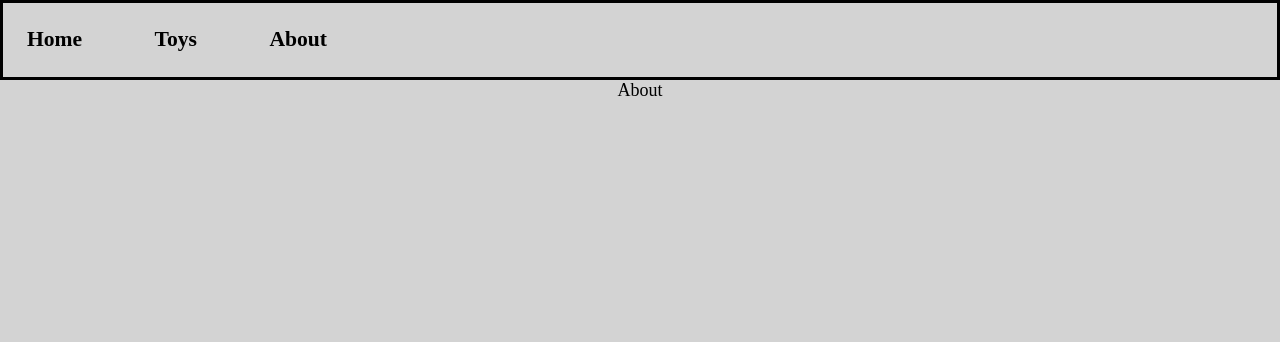
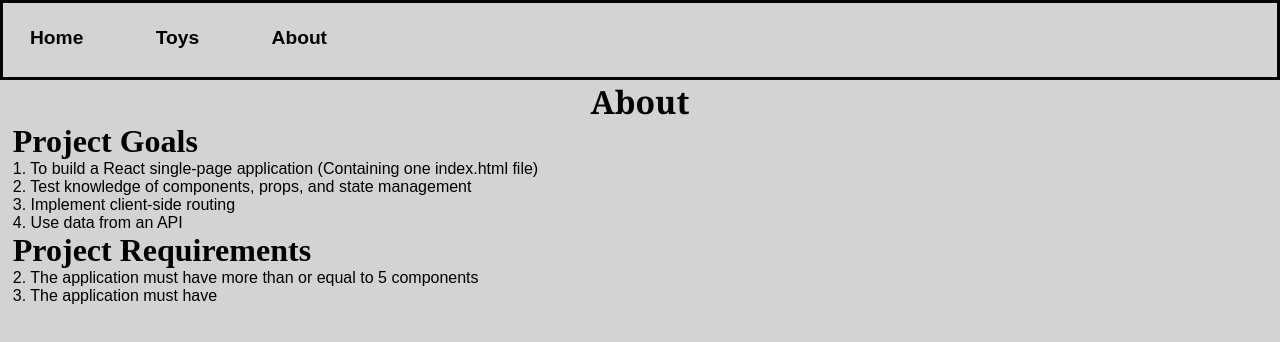
Before and after one commit to williamrockowl/phase2project, a React (Create React App) app: page /about in a window 1280 px wide. Shown: the top 342 px of the page. Built offline with nearby package versions, Linux system fonts and the light colour scheme.

Commit message:
Added Project Goals/Requirements to About page

```diff
--- a/src/pages/About.js
+++ b/src/pages/About.js
@@ -2,7 +2,30 @@ import "../styles/about.css";
 import React from "react";
 
 function About() {
-  return <div>About</div>;
+  return (
+    <div className ="About">
+      <h1>About</h1>
+      <h2>Project Goals</h2>
+        <ul>
+          <li>1. To build a React single-page application (Containing one index.html file) </li>
+          <li>2. Test knowledge of components, props, and state management</li>
+          <li>3. Implement client-side routing</li>
+          <li>4. Use data from an API</li>
+        </ul>
+      <h2>Project Requirements</h2>
+        <ul>
+          <li>2. The application must have more than or equal to 5 components</li>
+          <li>3. The application must have </li>
+        </ul>
+    </div>
+     );
+
+
 }
 
+
+
+
+
+
 export default About;
--- a/src/styles/about.css
+++ b/src/styles/about.css
@@ -1,3 +1,28 @@
-body {
-  font-size: large;
+* {
+  text-align: left;
 }
+
+h1 {
+  text-align: center;
+  font-family: Cambria, Cochin, Georgia, Times, "Times New Roman", serif;
+}
+
+h2 {
+  font-size: 2em;
+  text-align: left;
+  padding-left: 1%;
+}
+
+p {
+  font: size 70px;
+  text-align: left;
+  padding-left: 1%;
+}
+
+li {
+  padding-left: 1%;
+}
+
+ul {
+  font-family: fantasy;
+}
```
